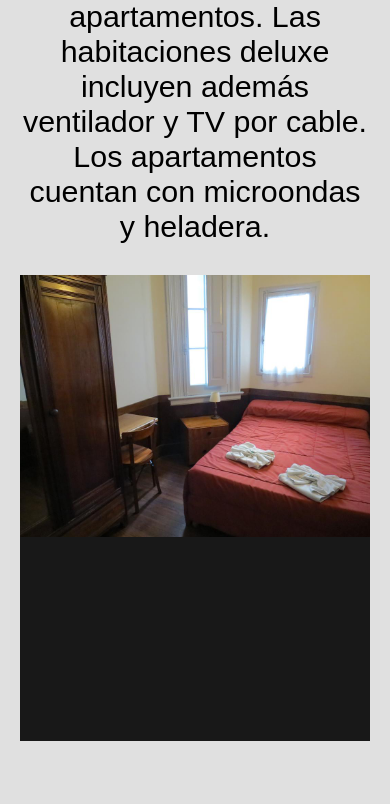
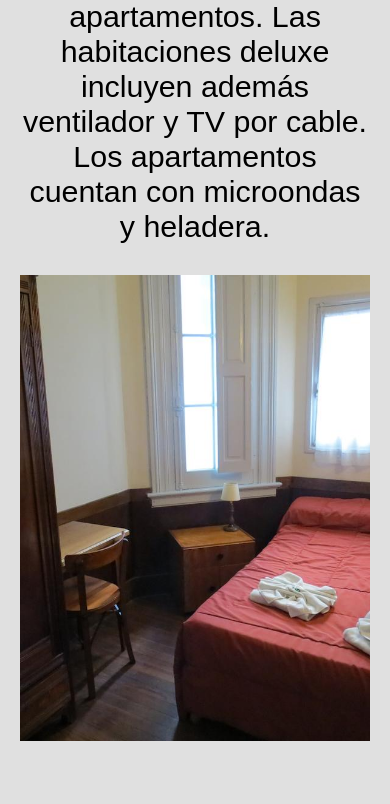
Before and after one commit to germanoyarzo/hotelraglan, a React (Create React App) app: page / in a window 390 px wide. Shown: the part 1749-2553 px from the top of the page. Built offline with nearby package versions, Linux system fonts and the light colour scheme; a web font is replaced by a local one.

Commit message:
Update Habitaciones.css

```diff
--- a/src/css/Habitaciones.css
+++ b/src/css/Habitaciones.css
@@ -81,6 +81,11 @@
   .split-container .right-side img {
     animation: slideIn 2s ease-out forwards; /* Asegúrate de que la animación se aplique en pantallas más pequeñas */
     margin-top: 20px; /* Espacio entre el título y la imagen */
+
+  }
+  .split-container img {
+    max-width: 100%;
+    height: 100%;
   }
 
   .split-container h1 {
```
